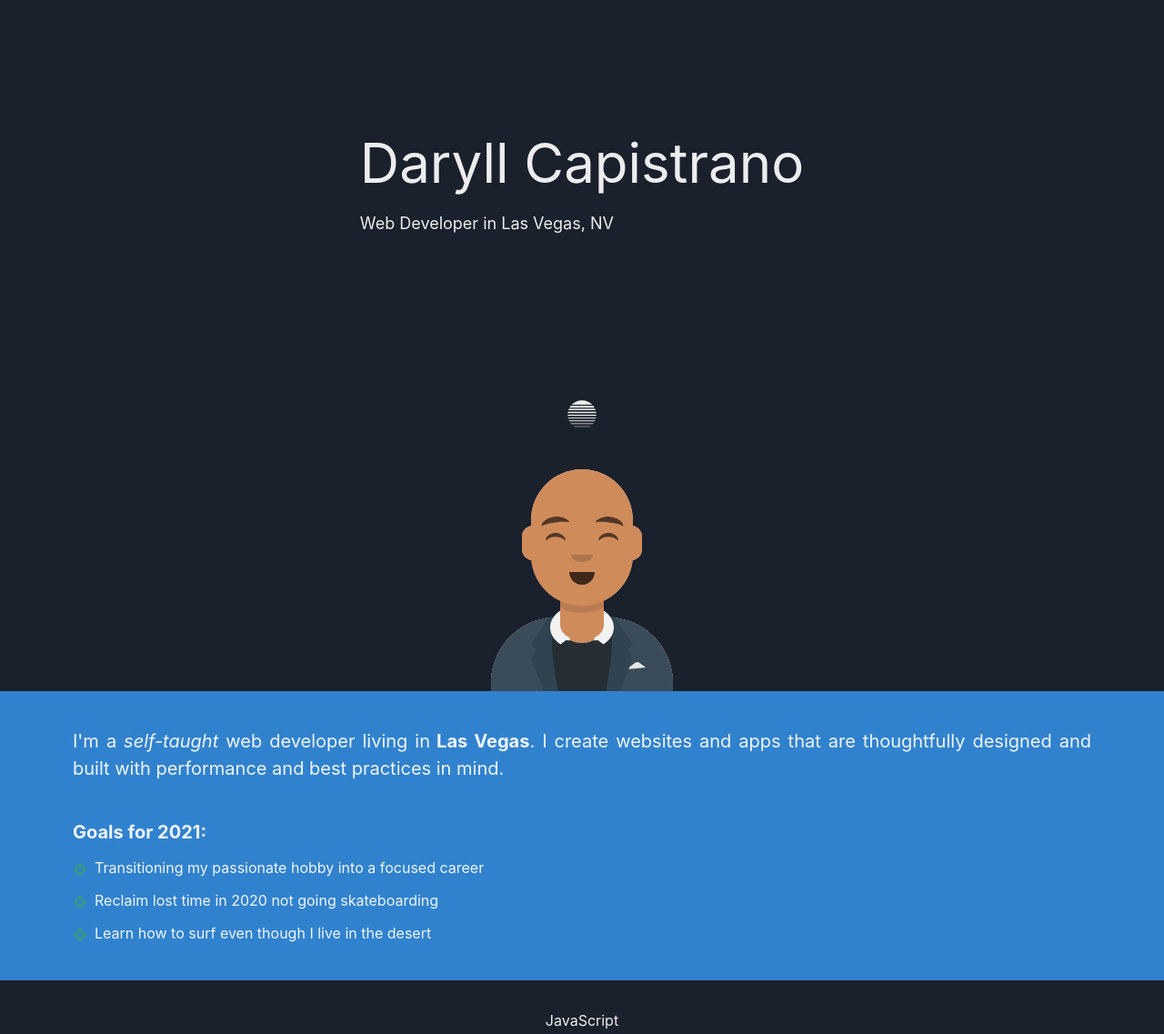
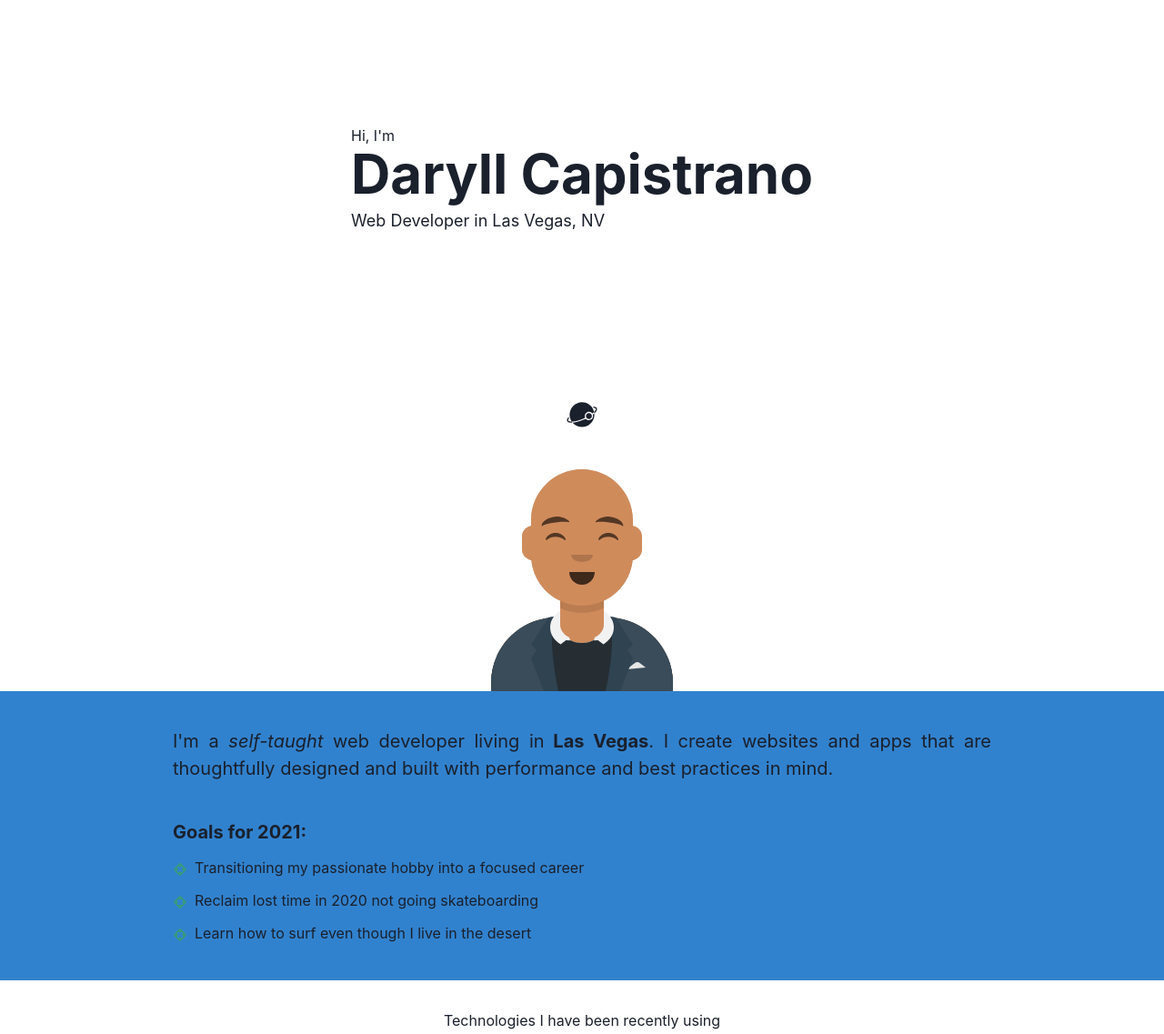
Before and after one commit to daryllcapistrano/portfolio-chakraUI, a Gatsby site: page / in a window 1280 px wide. Shown: the part 40-1177 px from the top of the page at 91% size. Built offline with nearby package versions, Linux system fonts and the light colour scheme; Gatsby itself is replaced by a stand-in of ours.

Commit message:
changes to width, margin and padding

```diff
--- a/gatsby-config.js
+++ b/gatsby-config.js
@@ -1,6 +1,6 @@
 module.exports = {
   siteMetadata: {
-    title: `Daryll Capistrano`,
+    title: `Daryll Capistrano Portfolio`,
     description: `Web Developer`,
     author: `Daryll Capistrano`,
     location: `Las Vegas, NV`,
--- a/src/components/sections/about.js
+++ b/src/components/sections/about.js
@@ -4,8 +4,8 @@ import { BiShapeCircle } from "@react-icons/all-files/bi/BiShapeCircle"
 
 function AboutSection() {
   return (
-    <Flex>
-      <Box w="100%" px={{ base: `10`, md: `20` }} py={10} bg="blue.500">
+    <Flex p={10} bg="blue.500">
+      <Box w={{ base: `100%`, md: `75%` }} m="auto">
         <Text fontSize="xl" textAlign="justify">
           I'm a<em> self-taught</em> web developer living in
           <strong> Las Vegas</strong>. I create websites and apps that are
--- a/src/components/sections/intro.js
+++ b/src/components/sections/intro.js
@@ -29,9 +29,10 @@ function IntroSection() {
       minH="100vh"
       bg={bg}
     >
-      <Box m="auto" pl={{ base: `10`, sm: `0` }}>
-        <Text fontSize="6xl" lineHeight="1.5">
-          {data.site.siteMetadata.title}
+      <Box m="auto">
+        <Text>Hi, I'm</Text>
+        <Text fontSize="6xl" lineHeight="1" fontWeight="bold">
+          {data.site.siteMetadata.author}
         </Text>
         <Text fontSize="lg" mt="2">
           {data.site.siteMetadata.description} in{" "}
--- a/src/components/sections/stack.js
+++ b/src/components/sections/stack.js
@@ -1,9 +1,10 @@
 import React from "react"
-import { Box, VStack } from "@chakra-ui/react"
+import { Box, VStack, Text } from "@chakra-ui/react"
 
 function StackSection() {
   return (
     <VStack m="8">
+      <Text>Technologies I have been recently using</Text>
       <Box>JavaScript</Box>
       <Box>ReactJS</Box>
       <Box>ExpressJS</Box>
--- a/src/gatsby-plugin/theme.js
+++ b/src/gatsby-plugin/theme.js
@@ -2,13 +2,17 @@ import { extendTheme } from "@chakra-ui/react"
 
 const config = {
   initialColorMode: "dark",
-  useSystemColorMode: false,
+  useSystemColorMode: true,
   fonts: {
     heading: "Open Sans",
     body: "Raleway",
   },
   colors: {
-    brandColor: "#e61919",
+    brand: {
+      100: "#f7fafc",
+      // ...
+      900: "#1a202c",
+    },
   },
 }
 
```
